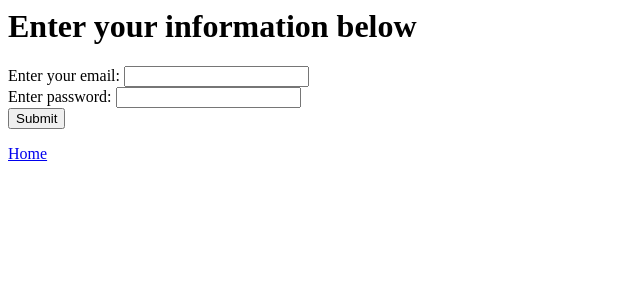
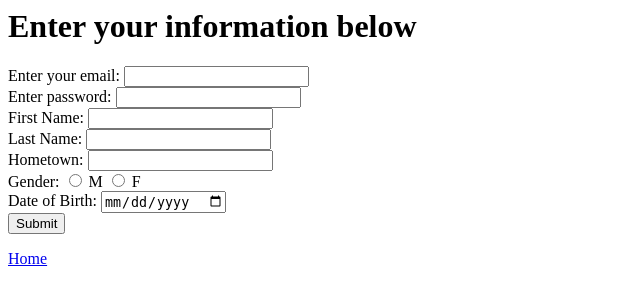
Before and after one commit to prathamshroff/PhotoShare-Flask, a Flask app: page /register in a window 1280 px wide. Shown: the top 305 px of the page, without its empty margins (0-640 px from the left). Run offline with Flask 2, Linux system fonts and the light colour scheme; data that the repository does not hold is empty.

Commit message:
Updated friend functionality & user creation

```diff
--- a/skeleton/app.py
+++ b/skeleton/app.py
@@ -76,21 +76,25 @@ def new_page_function():
 	return new_page_html
 '''
 
-@app.route('/addfriend', methods=['GET', 'POST'])
+@app.route('/friends', methods=['GET', 'POST'])
 @flask_login.login_required
 def add_friend():
+	cursor = conn.cursor()
+	uid = getUserIdFromEmail(flask_login.current_user.id)
+	cursor.execute("SELECT email FROM Users WHERE user_id IN (SELECT friend_id FROM Friends WHERE user_id = '{0}')".format(uid))
+	currentFriendList = cursor.fetchall()
 	if request.method == 'POST':
-		uid = getUserIdFromEmail(flask_login.current_user.id)
 		friendEmail = request.form.get('friendEmail')
 		cursor = conn.cursor()
 		cursor.execute("SELECT user_id FROM Users WHERE email = '{0}'".format(friendEmail))
 		friend_id = cursor.fetchall()[0][0]
 		cursor.execute("INSERT INTO Friends(user_id, friend_id) VALUES ('{0}', '{1}')".format(uid, friend_id))
+		cursor.execute("INSERT INTO Friends(friend_id, user_id) VALUES ('{0}', '{1}')".format(uid, friend_id))
 		conn.commit()
 		return render_template('hello.html', name=flask_login.current_user.id, message='Friend Added!')
 	#The method is GET so we return a  HTML form to add the friend.
 	else:
-		return render_template('addfriend.html')
+		return render_template('friends.html', currentFriendList = currentFriendList)
 
 
 
@@ -143,18 +147,19 @@ def register_user():
 	try:
 		email=request.form.get('email')
 		password=request.form.get('password')
-		firstname=request.form.get('firstname')
-		lastname=request.form.get('lastname')
+		firstName=request.form.get('firstName')
+		lastName=request.form.get('lastName')
 		hometown=request.form.get('hometown')
 		gender=request.form.get('gender')
-		birthdate = request.form.get('birthdate')
+		gender = str(gender)
+		dateOfBirth = request.form.get('dateOfBirth')
 	except:
 		print("couldn't find all tokens") #this prints to shell, end users will not see this (all print statements go to shell)
 		return flask.redirect(flask.url_for('register'))
 	cursor = conn.cursor()
 	test =  isEmailUnique(email)
 	if test:
-		print(cursor.execute("INSERT INTO Users (email, password) VALUES ('{0}', '{1}')".format(email, password)))
+		print(cursor.execute("INSERT INTO Users (email, password, firstName, lastName, hometown, gender, dateOfBirth) VALUES ('{0}', '{1}', '{2}', '{3}', '{4}', '{5}', '{6}')".format(email, password, firstName, lastName, hometown, gender, dateOfBirth)))
 		conn.commit()
 		#log user in
 		user = User()
@@ -163,6 +168,7 @@ def register_user():
 		return render_template('hello.html', name=email, message='Account Created!')
 	else:
 		print("couldn't find all tokens")
+		return render_template('register.html', supress='False')
 		return flask.redirect(flask.url_for('register'))
 
 def getUsersPhotos(uid):
--- a/skeleton/templates/hello.html
+++ b/skeleton/templates/hello.html
@@ -27,7 +27,7 @@
 
 <ul>
 <li><a href='/upload'>Upload a photo</a> </li>
-<li><a href='/addfriend'>Add a friend</a> </li>
+<li><a href='/friends'>Add & See Friends</a> </li>
 <li><a href='/logout'>Logout</a></li>
 <li><a href='/'>Home</a></li>
 </ul>
--- a/skeleton/templates/register.html
+++ b/skeleton/templates/register.html
@@ -15,6 +15,25 @@
                 <input type="email" name="email" /><br />
                 <label for="password">Enter password:</label>
                 <input type="password" name="password" /><br />
+
+                <label for="firstName">First Name:</label>
+                <input type="text" name = "firstName" /><br />
+                <label for="lastName">Last Name:</label>
+                <input type="text" name = "lastName" /><br />
+                <label for="hometown">Hometown:</label>
+                <input type="text" name = "hometown" /><br />
+
+                <label for="gender">Gender:</label>
+                <input type="radio" id="M" name="gender" value="M">
+                <label for="M">M</label>
+                <input type="radio" id="F" name="gender" value="F">
+                <label for="F">F</label><br>
+
+
+
+                <label for="dateOfBirth">Date of Birth:</label>
+                <input type="date" name = "dateOfBirth" /><br />
+
                 <input type="submit" />
             </form>
          </div>
```
Also changed, not shown: skeleton/templates/addfriend.html (deleted, +0 -14 lines), skeleton/templates/friends.html (added, +27 -0 lines).
